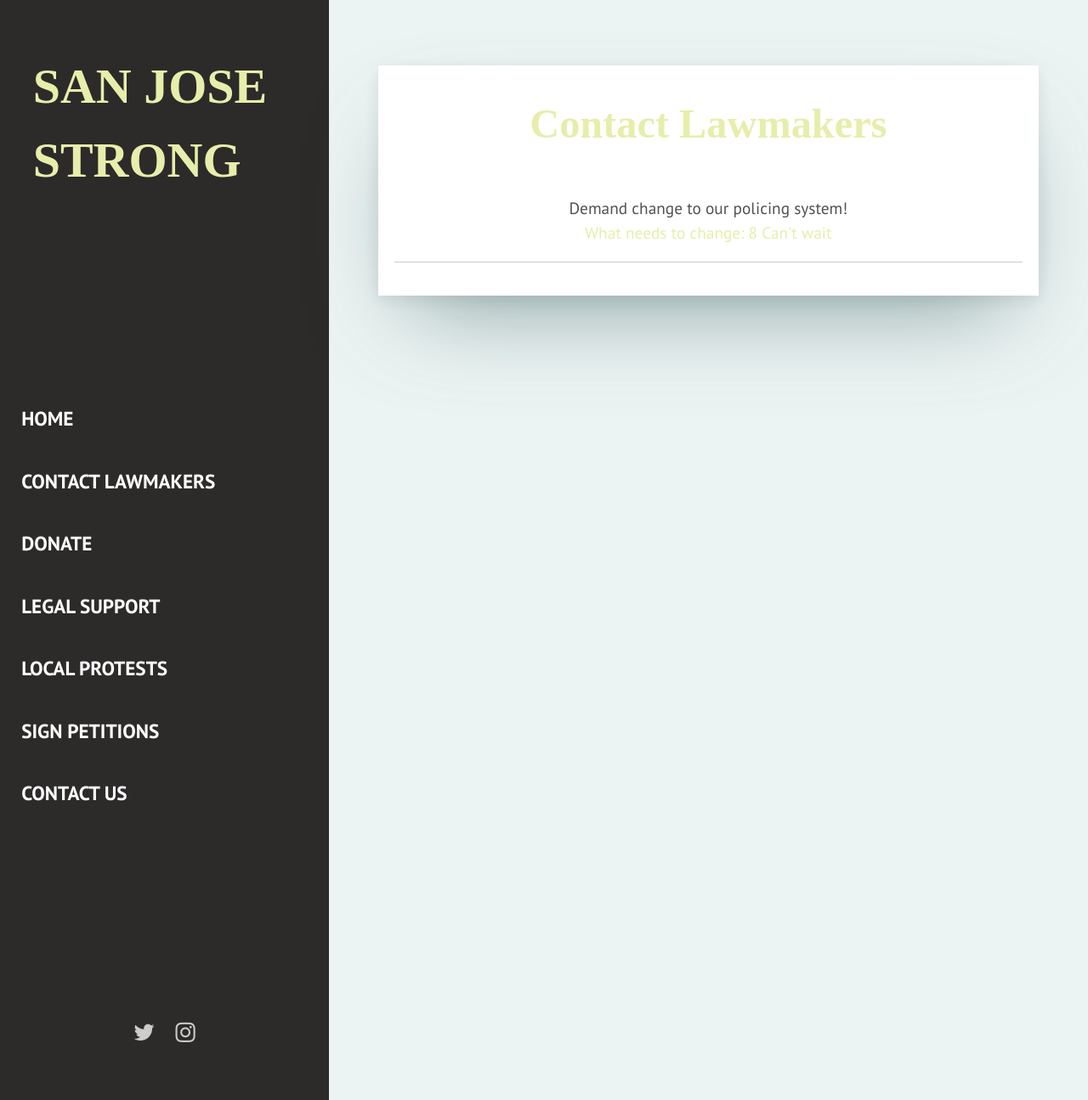
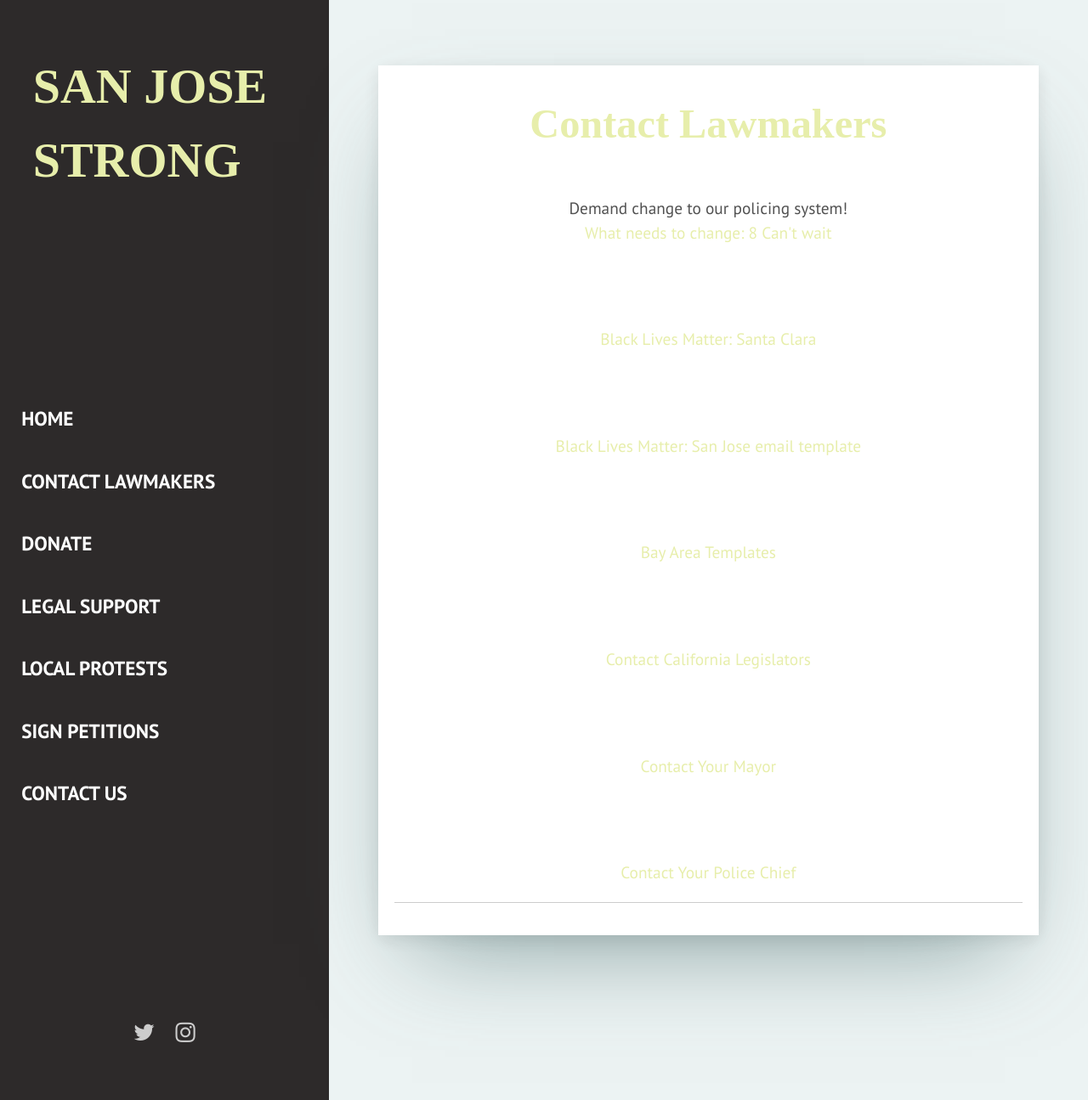
Before and after one commit to SanJoseStrong/sanjosestrong.github.io, a Jekyll site: the page built from _pages/contactlawmakers.html, in a window 1280 px wide and 1295 px high. Shown: the whole window at 85% size. Built offline with Jekyll 4.4.1, drawn with Linux system fonts in a browser that asks for light colours; some web fonts are replaced.

Commit message:
,mmmm links

```diff
--- a/_pages/contactlawmakers.html
+++ b/_pages/contactlawmakers.html
@@ -11,6 +11,48 @@
     What needs to change: 8 Can't wait
 	</a>
 </span></div>
+<br>
+<div style="text-align:center"><span>
+	<br>
+	<a href="http://tinyurl.com/blmsantaclara">
+    Black Lives Matter: Santa Clara
+	</a>
+</span></div>
+<br>
+<div style="text-align:center"><span>
+	<br>
+	<a href="https://docs.google.com/document/u/0/d/1Sh6SD1SLuM3v7DNldD8XdZ9WGNC-XLoI-QQtQT9p280/mobilebasic">
+    Black Lives Matter: San Jose email template
+	</a>
+</span></div>
+<br>
+<div style="text-align:center"><span>
+	<br>
+	<a href="https://docs.google.com/document/d/1RNptIBhEASV11t7H8_anAqw7REhMDgqFLreP-2DHAZY/mobilebasica">
+    Bay Area Templates
+	</a>
+</span></div>
+<br>
+<div style="text-align:center"><span>
+	<br>
+	<a href="https://docs.google.com/document/d/1Z2wDq1OJqnYvCvzmvFhG_c--YG04fXsIli9bXRBs0g4/edit">
+    Contact California Legislators
+	</a>
+</span></div>
+<br>
+<div style="text-align:center"><span>
+	<br>
+	<a href="https://linktr.ee/8cantwait">
+    Contact Your Mayor
+	</a>
+</span></div>
+<br>
+<div style="text-align:center"><span>
+	<br>
+	<a href="https://docs.google.com/document/d/1z6P7fwyAgRYFD4YXu22YIIfCUSLDKxyyNzp2cU0eMkI/edit">
+    Contact Your Police Chief
+	</a>
+</span></div>
 
 <!-- <body>
 	<h2 class="impact">Demand change to our policing system
```
